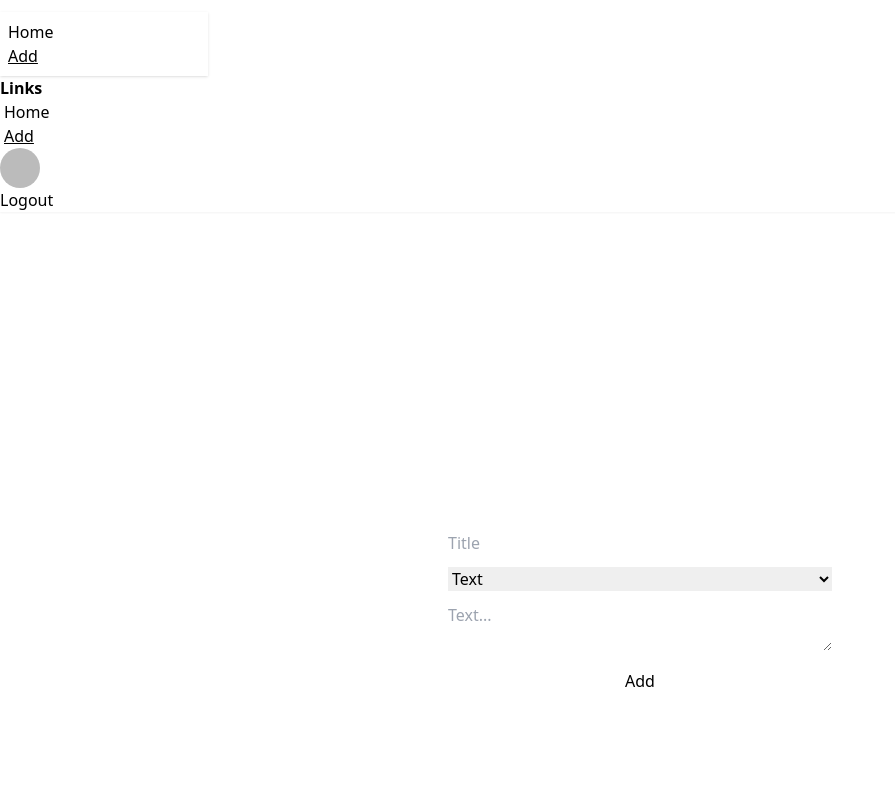
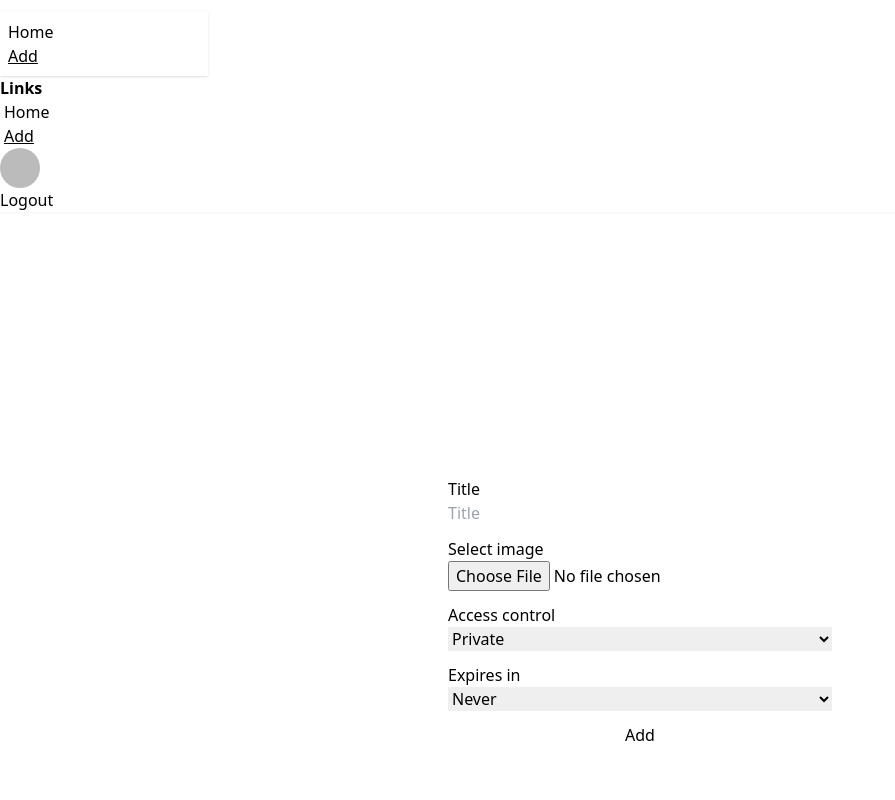
Before and after one commit to sakib-333/link-sharing-system-client, a React (Vite) app: page /add in a window 1280 px wide. Shown: the top 800 px of the page, without its empty margins (0-895 px from the left). Built offline with nearby package versions, Linux system fonts and the light colour scheme; no server answers; sample sign-in values are in the browser's storage.

Commit message:
Add photo.

```diff
--- a/src/Pages/AddPage/AddPage.tsx
+++ b/src/Pages/AddPage/AddPage.tsx
@@ -1,21 +1,65 @@
+import axios from "axios";
+import { SubmitHandler, useForm } from "react-hook-form";
+import useAuth from "../../Hooks/useAuth/useAuth";
+import useAxiosPublic from "../../Hooks/useAxiosPublic/useAxiosPublic";
 import { useState } from "react";
-import { SubmitHandler, useForm } from "react-hook-form";
 
 type Inputs = {
   title: string;
-  text: string;
-  file: string;
   image: string;
+  expire: string;
+  visibility: string;
 };
 
 const AddPage = () => {
-  const [selOptn, setSelOptn] = useState<"text" | "image" | "file">("text");
-  const { register, handleSubmit } = useForm<Inputs>();
+  const [isLoading, setIsLoading] = useState<boolean>(false);
+  const { user } = useAuth();
+  const axiosPublic = useAxiosPublic();
+  const { register, handleSubmit, reset } = useForm<Inputs>();
 
-  const onSubmit: SubmitHandler<Inputs> = (data: Inputs) => console.log(data);
+  const onSubmit: SubmitHandler<Inputs> = async (data: Inputs) => {
+    setIsLoading(true);
 
-  const handleSelectOption = (e: React.ChangeEvent<HTMLSelectElement>) => {
-    setSelOptn(e.target.value as "text" | "image" | "file");
+    const formData = new FormData();
+    formData.append("image", data.image[0]);
+
+    const expire = Number(data.expire);
+    const api_key = import.meta.env.VITE_IMGBB_API_KEY;
+
+    let url = `https://api.imgbb.com/1/upload?key=${api_key}`;
+
+    if (expire) {
+      url = `https://api.imgbb.com/1/upload?expiration=${expire}key=${api_key}`;
+    }
+
+    try {
+      const res = await axios.post(url, formData, {
+        headers: { "Content-Type": "multipart/form-data" },
+      });
+
+      if (res.data.success) {
+        const photoURL = res.data.data.url;
+
+        const imageData = {
+          author: user?.email,
+          title: data.title,
+          imageURL: photoURL,
+          visibility: data.visibility,
+        };
+
+        axiosPublic
+          .post("/upload-image", { ...imageData })
+          .then(({ data }) => {
+            console.log(data);
+            reset();
+          })
+          .catch(() => console.log("Something went wrong."));
+      }
+    } catch (err) {
+      console.log(err);
+    } finally {
+      setIsLoading(false);
+    }
   };
 
   return (
@@ -25,6 +69,7 @@ const AddPage = () => {
         className="w-full max-w-sm  space-y-3"
       >
         <div>
+          <label>Title</label>
           <input
             type="text"
             {...register("title", { required: true })}
@@ -33,49 +78,47 @@ const AddPage = () => {
           />
         </div>
         <div>
+          <label>Select image</label>
+          <input
+            {...register("image", { required: true })}
+            accept="image/png, image/jpg, image/jpeg"
+            type="file"
+            className="file-input w-full"
+          />
+        </div>
+        <div>
+          <label>Access control</label>
           <select
-            onChange={handleSelectOption}
-            defaultValue="text"
+            defaultValue="private"
+            {...register("visibility", { required: true })}
             className="select w-full"
           >
-            <option value={"text"}>Text</option>
-            <option value={"image"}>Image</option>
-            <option value={"file"}>File</option>
+            <option value={"private"}>Private</option>
+            <option value={"public"}>Public</option>
           </select>
         </div>
         <div>
-          {selOptn === "text" && (
-            <>
-              <textarea
-                {...register("text", { required: true })}
-                className="textarea w-full"
-                placeholder="Text..."
-              ></textarea>
-            </>
+          <label>Expires in</label>
+          <select
+            defaultValue="0"
+            {...register("expire", { required: true })}
+            className="select w-full"
+          >
+            <option value={"3600"}>1h</option>
+            <option value={"7200"}>2h</option>
+            <option value={"10800"}>3h</option>
+            <option value={"0"}>Never</option>
+          </select>
+        </div>
+        <div>
+          {isLoading ? (
+            <button className="btn btn-neutral w-full">
+              <span className="loading loading-spinner"></span>
+              Add
+            </button>
+          ) : (
+            <button className="btn btn-neutral w-full">Add</button>
           )}
-          {selOptn === "file" && (
-            <>
-              <input
-                {...register("file", { required: true })}
-                type="file"
-                className="file-input w-full"
-              />
-            </>
-          )}
-          {selOptn === "image" && (
-            <>
-              <input
-                {...register("image", { required: true })}
-                accept="image/png, image/jpg, image/jpeg"
-                type="file"
-                className="file-input w-full"
-              />
-            </>
-          )}
-        </div>
-
-        <div>
-          <button className="btn btn-neutral w-full">Add</button>
         </div>
       </form>
     </div>
```
